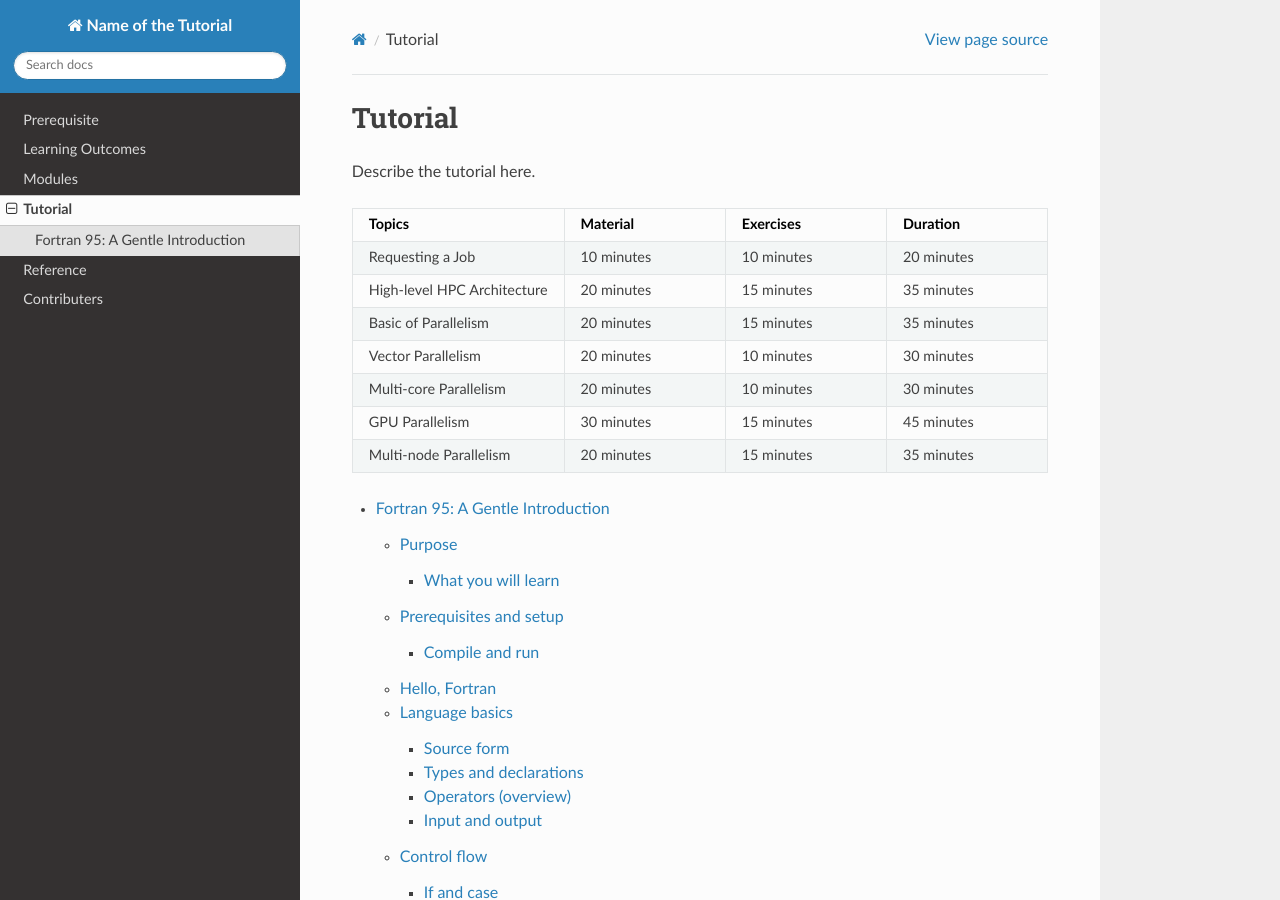
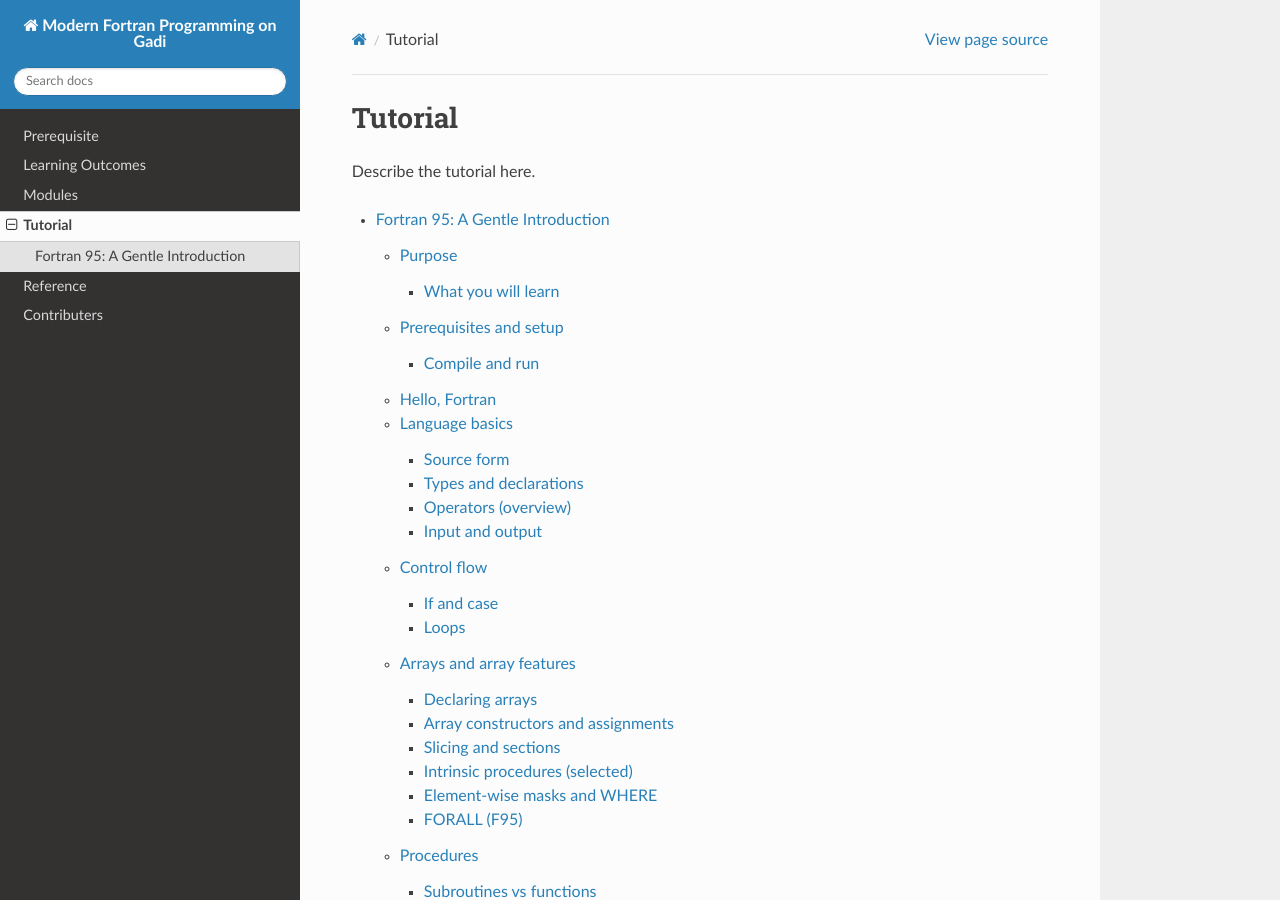
Before and after one commit to NCI900-Training-Organisation/Intro-to-Fortran, a Sphinx documentation site: the page built from docs/source/tutorial.rst, in a window 1280 px wide and 900 px high. Built offline with Sphinx 7.4.7 and the Read the Docs theme 3.1.0, drawn with Linux system fonts in a browser that asks for light colours.

Commit message:
content update

```diff
--- a/docs/source/conf.py
+++ b/docs/source/conf.py
@@ -2,9 +2,9 @@
 
 # -- Project information
 
-project = 'Name of the Tutorial'
+project = 'Modern Fortran Programming on Gadi'
 copyright = '2024, National Computational Infrastructure'
-author = 'Name of the author'
+author = 'NCI Training'
 
 release = '0.1'
 version = '0.1.0'
--- a/docs/source/index.rst
+++ b/docs/source/index.rst
@@ -2,6 +2,7 @@ Modern Fortran Programming on Gadi
 =================================================
 
 This repository provides an introduction to the modern Fortran programming on Gadi.
+
 .. note::
 
    This project is under active development.
--- a/docs/source/tutorial.rst
+++ b/docs/source/tutorial.rst
@@ -3,43 +3,6 @@ Tutorial
 
 Describe the tutorial here.
 
-.. list-table::
-  :widths: 20 20 20 20
-  :header-rows: 1
-
-  * - Topics
-    - Material
-    - Exercises
-    - Duration
-  * - Requesting a Job
-    - 10 minutes
-    - 10 minutes
-    - 20 minutes
-  * - High-level HPC Architecture
-    - 20 minutes
-    - 15 minutes
-    - 35 minutes
-  * - Basic of Parallelism
-    - 20 minutes
-    - 15 minutes
-    - 35 minutes
-  * - Vector Parallelism
-    - 20 minutes
-    - 10 minutes
-    - 30 minutes
-  * - Multi-core Parallelism
-    - 20 minutes
-    - 10 minutes
-    - 30 minutes
-  * - GPU Parallelism
-    - 30 minutes
-    - 15 minutes
-    - 45 minutes
-  * - Multi-node Parallelism
-    - 20 minutes
-    - 15 minutes
-    - 35 minutes
-
 
 .. toctree::
 
```
